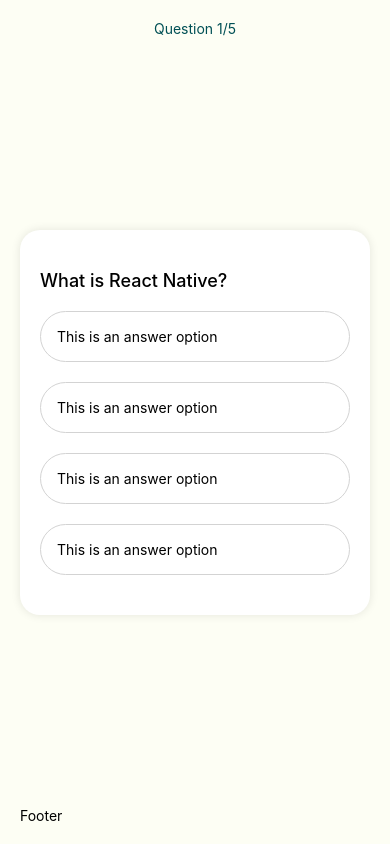
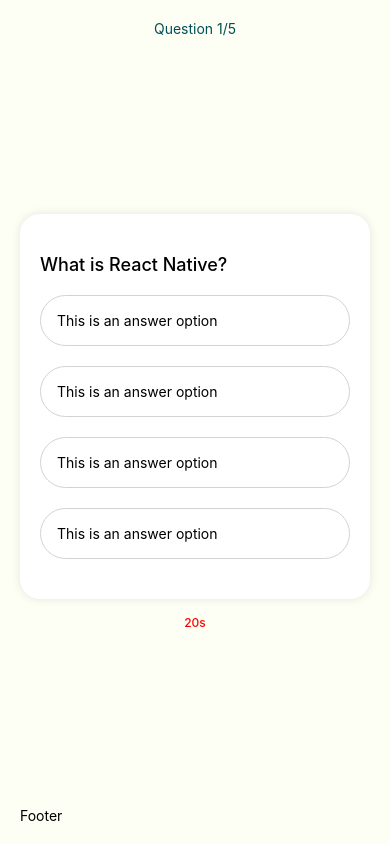
Before and after one commit to tranml/my-quiz, a React Native app: screen / in a window 390 px wide. Built offline with nearby package versions, Linux system fonts and the light colour scheme.

Commit message:
QuizScreen: add countdown text and styles it

```diff
--- a/src/app/QuizScreen.tsx
+++ b/src/app/QuizScreen.tsx
@@ -5,6 +5,7 @@
 const colorPalette = {
   new: "#FDFEF4",
   title: "#005055",
+  time: "#FF0000",
 };
 
 export default function QuizScreen() {
@@ -15,7 +16,10 @@
           <Text style={styles.title}>Question 1/5</Text>
         </View>
 
-        <QuestionCard />
+        <View>
+          <QuestionCard />
+          <Text style={styles.time}>20s</Text>
+        </View>
 
         <View>
           <Text>Footer</Text>
@@ -39,4 +43,11 @@
     textAlign: "center",
     color: colorPalette.title,
   },
+  time: {
+    textAlign: "center",
+    color: colorPalette.time,
+    fontSize: 12,
+    fontWeight: 500,
+    marginTop: 16,
+  },
 });
```
